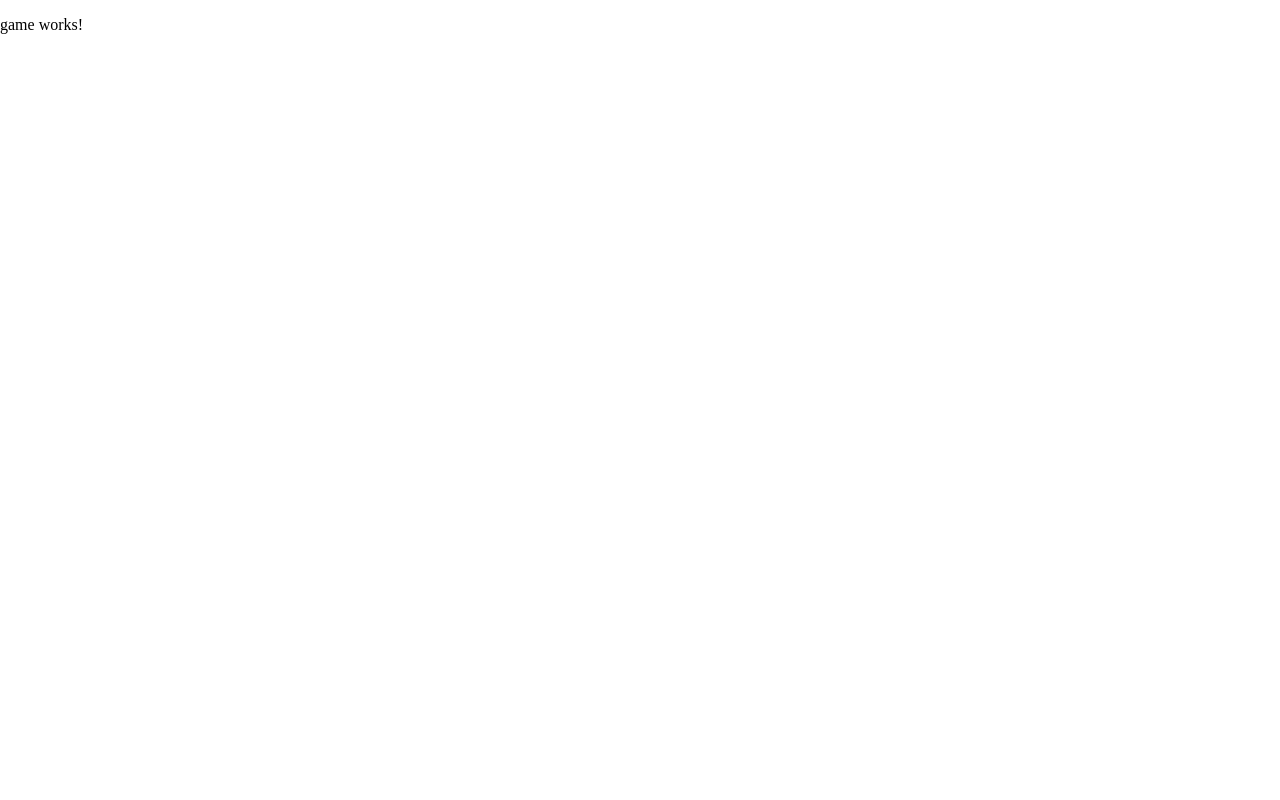
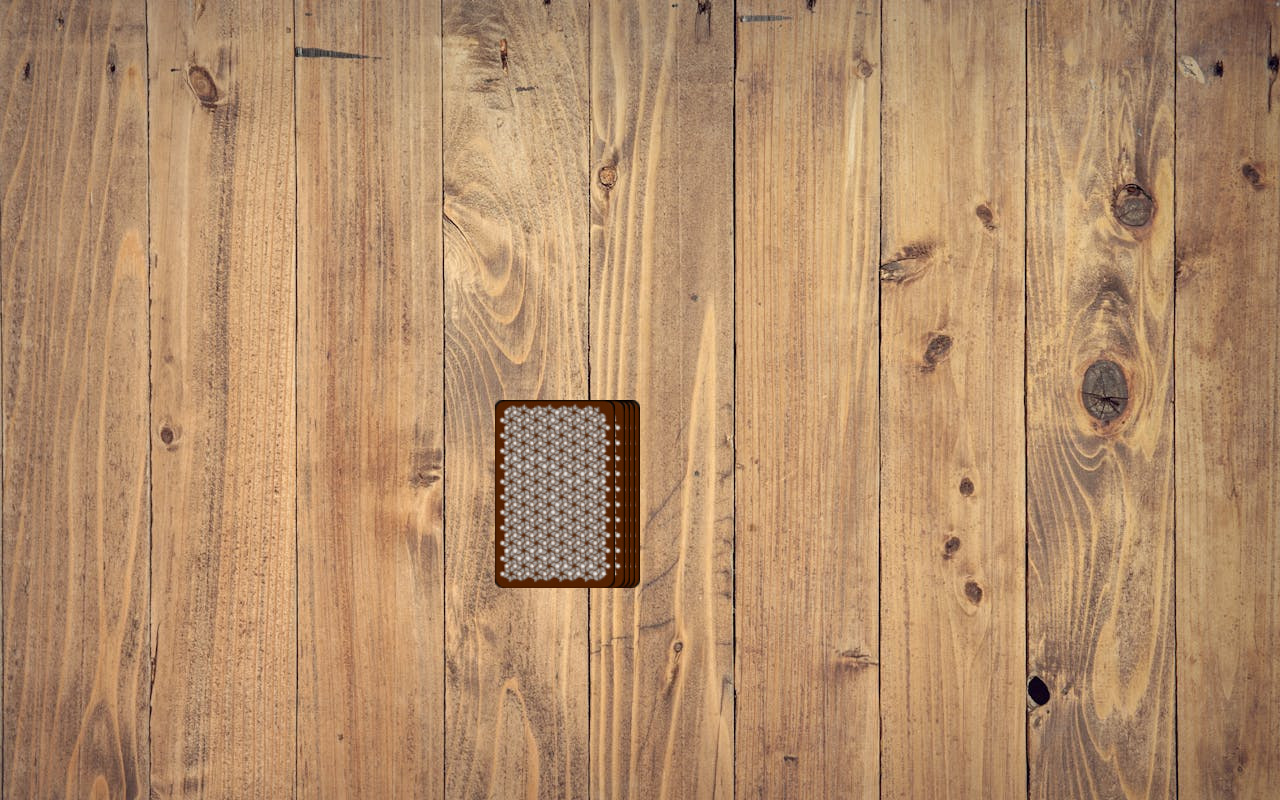
Before and after one commit to ChristianHeyden/ringoffire, an Angular app: page /game in a window 1280 px wide. Built offline with nearby package versions, Linux system fonts and the light colour scheme.

Commit message:
add game component

```diff
--- a/src/app/game/game.component.html
+++ b/src/app/game/game.component.html
@@ -1 +1,10 @@
-<p>game works!</p>
+<div class="field">
+    <div class="card-stack">
+
+        <img *ngFor="let c of [0,1,2,3]; let i = index;" [ngStyle]="{'right.px': i*5}" src="/assets/img/cards/card_cover.png">
+        <img (click)="takeCard()" class="top-card" style="right: 25px;" src="/assets/img/cards/card_cover.png">
+        <img (click)="takeCard()" *ngIf="pickCardAnimation" class="pick-card" style="right: 25px;" src="/assets/img/cards/ace_1.png">
+
+    </div>
+
+</div>
--- a/src/app/game/game.component.scss
+++ b/src/app/game/game.component.scss
@@ -0,0 +1,53 @@
+.field{
+    width: 100vw;
+    height: 100vh;
+    max-width: 100%;
+    background-image: url("/assets/img/brett.jpg");
+    background-size: cover;
+    display: flex;
+    justify-content: center;
+    align-items: center;
+
+}
+
+
+.card-stack{
+    position: relative;
+    img{
+        position: absolute;
+        width: 120px;
+        height: auto;
+    }
+}
+
+
+.top-card{
+    cursor: pointer;
+    transition: all 125ms ease-in-out;
+
+    &:hover {
+        transform: scale(1.1) translateY(-10px);
+    }
+}
+
+
+.pick-card{
+    animation: pickCardAnimation 1.25s ease-in-out;
+    transform: scale(1.3) translateX(120px) translateY(-180px) rotate(-10deg);
+
+}
+
+@keyframes pickCardAnimation {
+    0% {
+        transform: scale(1);
+    }
+    40% {
+        transform: scale(1.7);
+    }
+    50% {
+        transform: scale(1.7);
+    }
+    100% {
+        transform: scale(1.3) translateX(120px) translateY(-180px) rotate(-10deg);
+    }
+}
--- a/src/app/game/game.component.ts
+++ b/src/app/game/game.component.ts
@@ -1,12 +1,20 @@
+import { CommonModule } from '@angular/common';
 import { Component } from '@angular/core';
 
 @Component({
   selector: 'app-game',
   standalone: true,
-  imports: [],
+  imports: [CommonModule],
   templateUrl: './game.component.html',
   styleUrl: './game.component.scss'
 })
 export class GameComponent {
+  pickCardAnimation = false
+
+  takeCard(){
+    this.pickCardAnimation = true
+
+
+  }
 
 }
```
Also changed, not shown: src/assets/img/brett.jpg (added).
